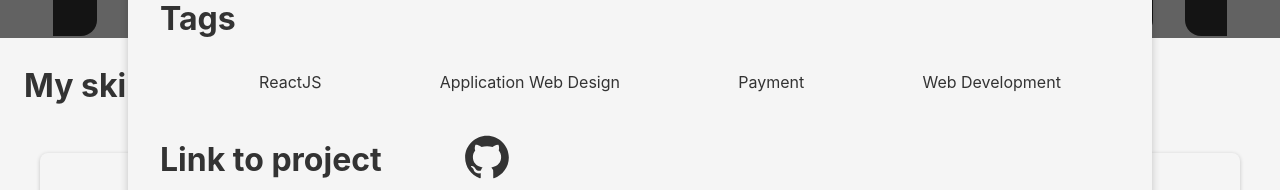
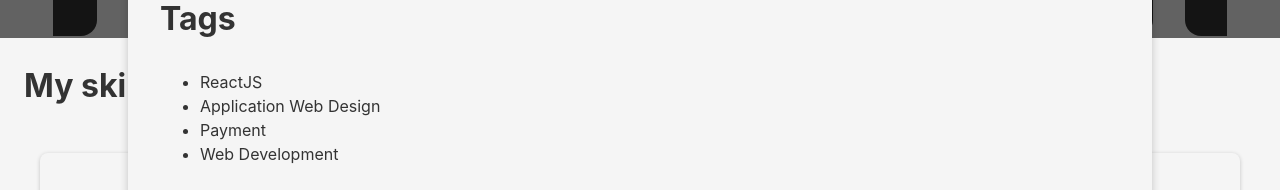
Before and after one commit to OshkarVTec/Portfolio, a React (Vite) app: page /project/1 in a window 1280 px wide. Shown: the part 762-952 px from the top of the page. Built offline with nearby package versions, Linux system fonts and the light colour scheme.

Commit message:
Fix class names

```diff
--- a/src/components/Contact/ContactList.module.css
+++ b/src/components/Contact/ContactList.module.css
@@ -1,9 +1,9 @@
-ul{
+.list{
    display:flex;
    justify-content: space-around;
 }
 
-li{
+.list li{
    display: flex;
    flex-direction: column;
    align-items: center;
```
